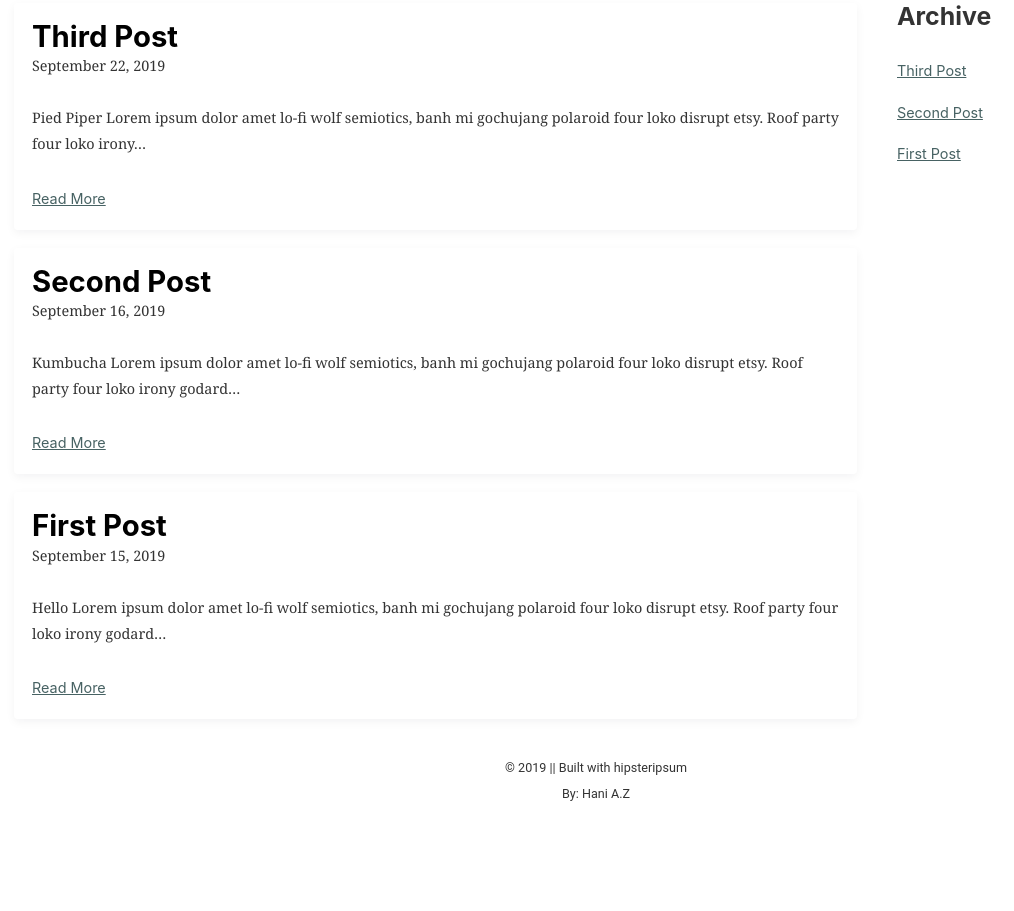
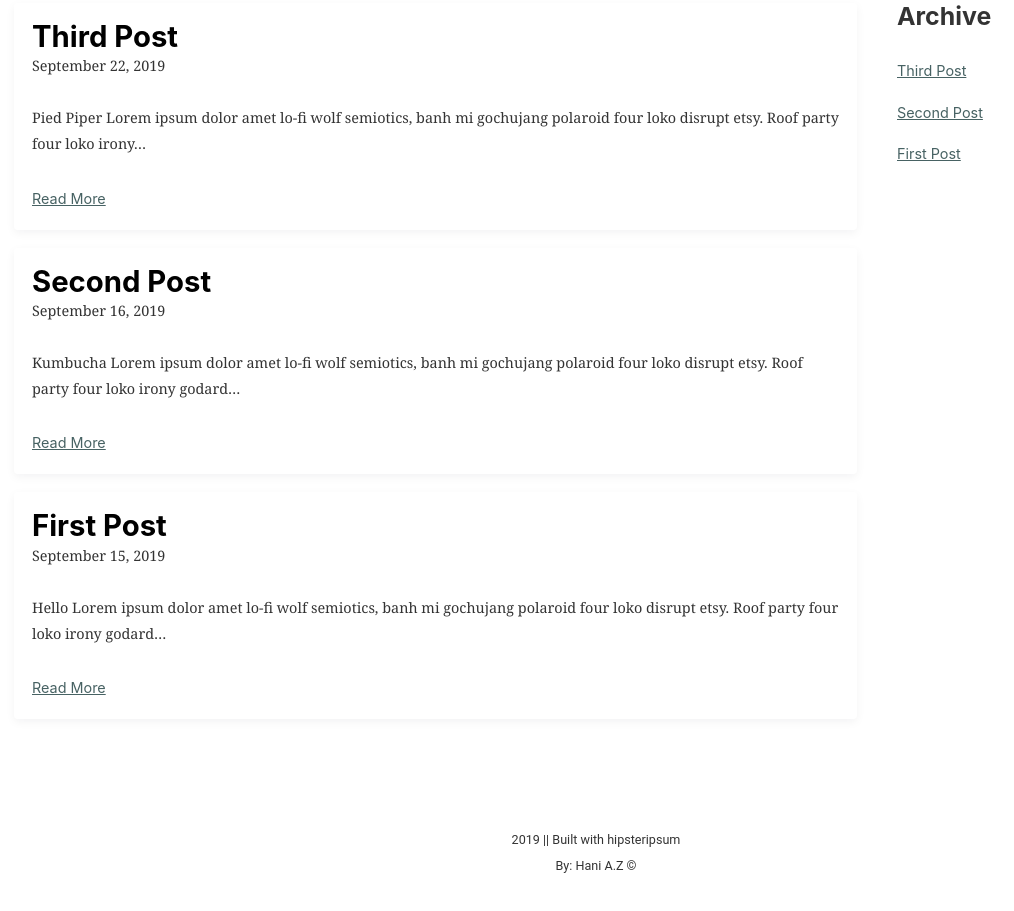
Before and after one commit to swedenSnow/gatsbyJS, a Gatsby site: page / in a window 1280 px wide. Shown: the part 1148-2059 px from the top of the page, without its empty margins (44-1058 px from the left). Before the commit the page ends 1991 px from the top, so only its background shows below. Built offline with nearby package versions, Linux system fonts and the light colour scheme; Gatsby itself is replaced by a stand-in of ours.

Commit message:
Footer refac to own comp

```diff
--- /dev/null
+++ b/src/components/footer.js
@@ -0,0 +1,52 @@
+import React from 'react'
+import { useStaticQuery, graphql, Link } from 'gatsby'
+import styled from 'styled-components'
+import Img from 'gatsby-image'
+
+const FooterLayout = styled.footer`
+    font-size: 0.7rem;
+    font-family: 'Roboto', sans-serif;
+    display: flex;
+    flex-flow: column wrap;
+    align-items: center;
+    justify-content: flex-end;
+    margin: 4rem 0 2rem;
+    > * {
+        margin-bottom: 0;
+    }
+    img {
+        height: 200px;
+    }
+`
+
+const Footer = () => {
+    const data = useStaticQuery(graphql`
+        query FooterQuery {
+            site {
+                siteMetadata {
+                    title
+                    description
+                    author
+                }
+            }
+            file(relativePath: { regex: "/gatsby-icon/" }) {
+                childImageSharp {
+                    fluid(maxWidth: 1000) {
+                        ...GatsbyImageSharpFluid_tracedSVG
+                    }
+                }
+            }
+        }
+    `)
+    return (
+        <>
+            <FooterLayout class="footer-wrapper">
+                <p> {new Date().getFullYear()} || Built with hipsteripsum</p>
+                <p>By: {data.site.siteMetadata.author} &copy;</p>
+            </FooterLayout>
+            {/* <Img fluid={data.file.childImageSharp.fluid} /> */}
+        </>
+    )
+}
+
+export default Footer
--- a/src/components/header.js
+++ b/src/components/header.js
@@ -22,7 +22,7 @@ const HeaderContainer = styled.div`
         justify-content: center;
         background-color: #d6b76b;
         img {
-            height: 250px;
+            height: 170px;
         }
     }
 `
--- a/src/components/layout.js
+++ b/src/components/layout.js
@@ -13,6 +13,7 @@ import Img from 'gatsby-image'
 import styled from 'styled-components'
 import Header from './header'
 import Archive from './archive'
+import Footer from './footer'
 import './layout.css'
 
 const MainLayout = styled.main`
@@ -28,18 +29,6 @@ const MainLayout = styled.main`
     }
     @media only screen and (max-width: 400px) {
         grid-template-columns: 1fr;
-    }
-`
-
-const FooterLayout = styled.footer`
-    font-size: 0.7rem;
-    font-family: 'Roboto', sans-serif;
-    display: flex;
-    flex-flow: column wrap;
-    align-items: center;
-    margin-bottom: 2rem;
-    > * {
-        margin-bottom: 0;
     }
 `
 
@@ -79,18 +68,12 @@ const Layout = ({ children, location }) => {
             {location.pathname === '/' && (
                 <Img fluid={data.file.childImageSharp.fluid} />
             )}
-            <div>
-                <MainLayout>
-                    <div>{children}</div>
-                    <Archive />
-                </MainLayout>
-                <FooterLayout class="footer-wrapper">
-                    <p>
-                        © {new Date().getFullYear()} || Built with hipsteripsum
-                    </p>
-                    <p>By: {data.site.siteMetadata.author}</p>
-                </FooterLayout>
-            </div>
+
+            <MainLayout>
+                <div>{children}</div>
+                <Archive />
+            </MainLayout>
+            <Footer />
         </>
     )
 }
```
